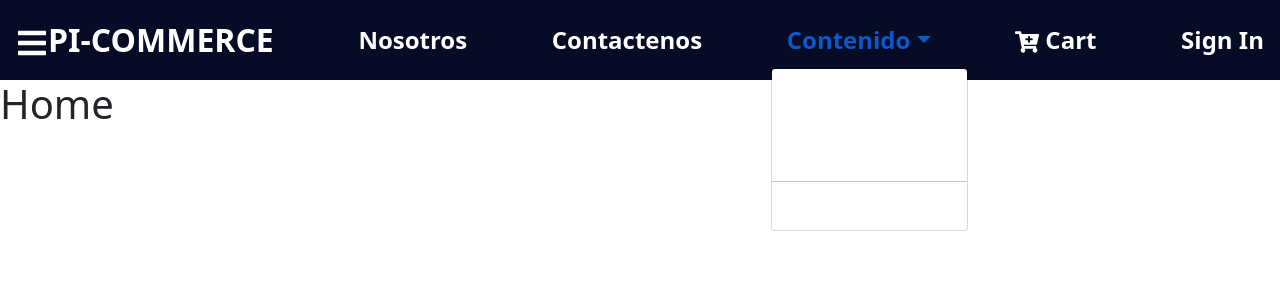
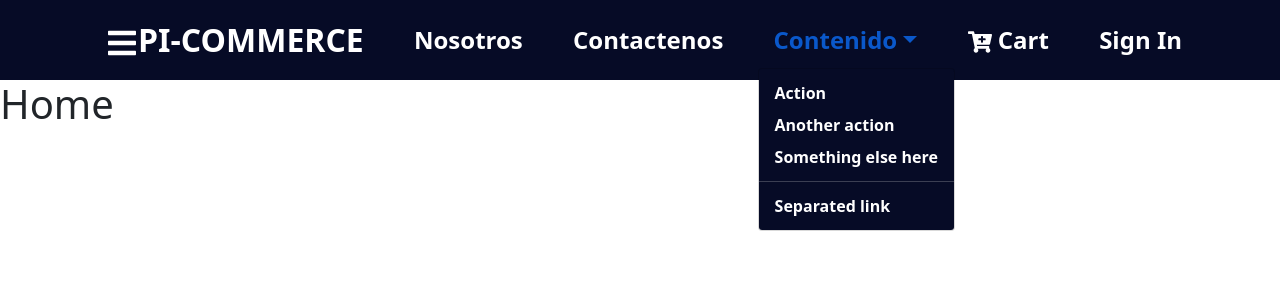
Before and after one commit to luisarcila00/ecommerce, a React (Create React App) app in the folder frontend/: page / in a window 1280 px wide. Both pictures are taken after a click on the button "Contenido". Shown: the top 300 px of the page. Built offline with nearby package versions, Linux system fonts and the light colour scheme.

Commit message:
navbar improvements

```diff
--- a/frontend/src/components/Navbar.css
+++ b/frontend/src/components/Navbar.css
@@ -8,15 +8,11 @@
 
 
 .navbar a {
-    color: #ffffff;
+    color: #fff;
 
     font-weight: bold;
     text-decoration: none;
     text-align: left;
-}
-
-.dropdown-item {
-    color: black;
 }
 
 .nav-link {
@@ -24,19 +20,17 @@
     font-size: 1.5rem;
 }
 
-.btn-nav {
-    background-color: #060b26;
-    display: flex;
-    justify-content: start;
-    align-items: center;
 
+
+.menu-bars {
+    margin-left: 0.5rem;
+    font-size: 2rem;
 }
 
-.menu-bars {
-    margin-left: 0.5    rem;
-    font-size: 2rem;
-    background: none;
+.menu-bars svg{
+    justify-content: center;
 }
+
 
 .nav-menu {
     background-color: #060b26;
@@ -82,9 +76,7 @@
     color: #ffffff;
     font-size: 1.5rem;
 }
-.nav-menu-items a:hover {
-    background-color: #1a83ff;
-}
+
 
 .nav-menu-items {
     width: 100%;
@@ -117,6 +109,14 @@
 span {
     margin-left: 16px;
 }
+
+.navbar .dropdown-menu {
+    background-color:#060b26;
+  }
+  .navbar .dropdown-divider {
+    background-color:#fff;
+
+  }
 /* Form */
 .form {
     max-width: 40rem;
--- a/frontend/src/components/Navbar.js
+++ b/frontend/src/components/Navbar.js
@@ -5,10 +5,10 @@ import { Link } from "react-router-dom";
 import { SidebarData } from "./SidebarData";
 import "./Navbar.css";
 import { IconContext } from "react-icons";
-import Nav from "react-bootstrap/Nav";
+import { Navbar, Nav, Container } from 'react-bootstrap';
 import NavDropdown from "react-bootstrap/NavDropdown";
 
-function Navbar() {
+function NavbarF() {
   const [sidebar, setSidebar] = useState(false);
 
   const showSidebar = () => setSidebar(!sidebar);
@@ -16,7 +16,8 @@ function Navbar() {
   return (
     <>
       <IconContext.Provider value={{ color: "#fff" }}>
-        <Nav className="navbar">
+        <Navbar className="navbar">
+          <Container>
           <Nav.Item>
             <Nav.Link>
               <Link to="#" className="menu-bars">
@@ -33,6 +34,7 @@ function Navbar() {
             <Nav.Link eventKey="3">Contactenos</Nav.Link>
           </Nav.Item>
           <NavDropdown   title="Contenido"  id="nav-dropdown">
+            <div className="navdropdown">
             <NavDropdown.Item  eventKey="4.1">Action</NavDropdown.Item>
             <NavDropdown.Item   eventKey="4.2">Another action</NavDropdown.Item>
             <NavDropdown.Item  eventKey="4.3">
@@ -40,7 +42,8 @@ function Navbar() {
             </NavDropdown.Item>
             <NavDropdown.Divider />
             <NavDropdown.Item  eventKey="4.4">Separated link</NavDropdown.Item>
-          </NavDropdown>
+            </div>
+         </NavDropdown>
 
           <Nav.Item>
             <Nav.Link href="cart.html">
@@ -53,7 +56,8 @@ function Navbar() {
               <Link to='/singing'> Sign In </Link>
             </Nav.Link>
           </Nav.Item>
-        </Nav>
+        </Container>
+        </Navbar>
         <nav className={sidebar ? "nav-menu active" : "nav-menu"}>
           <ul className="nav-menu-items" onClick={showSidebar}>
             <li className="navbar-toggle">
@@ -79,4 +83,4 @@ function Navbar() {
   );
 }
 
-export default Navbar;
+export default NavbarF;
```
Also changed, not shown: 1 other file (tests, documents, lock files or other folders).
